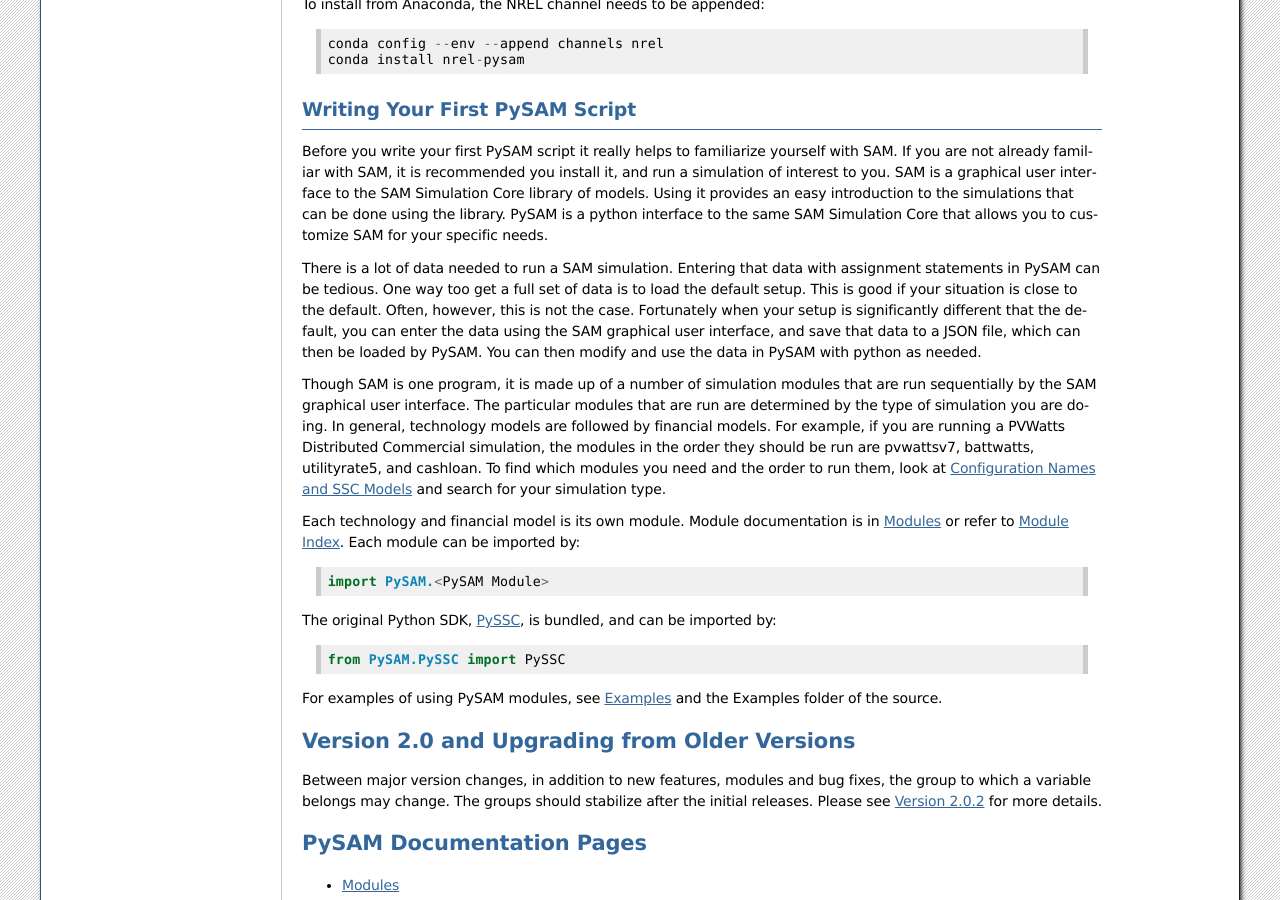
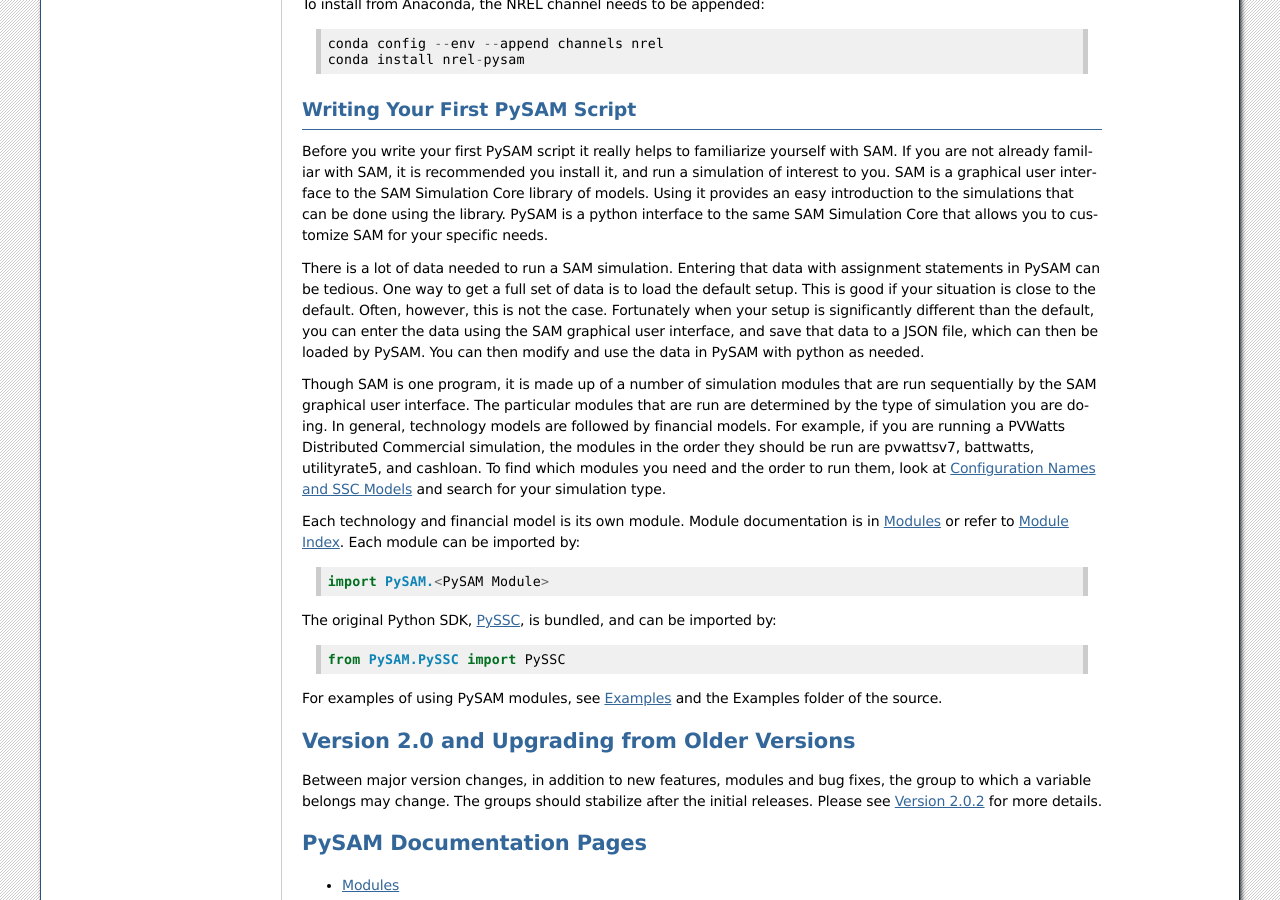
Before and after one commit to NREL/pysam, a Sphinx documentation site: the page built from docs/index.rst, in a window 1280 px wide and 900 px high, scrolled down 614 px. Built offline with Sphinx 7.4.7, drawn with Linux system fonts in a browser that asks for light colours.

Commit message:
minor doc edits

```diff
--- a/docs/Examples.rst
+++ b/docs/Examples.rst
@@ -12,9 +12,8 @@
 There are several ways to access a variable.  The subclass and variable names
 and descriptions are given in the :doc:`Models` documentation.
 
-Variables may be accessed directly as <class>.<subclass>.<variable>.  For
- example, the solar_resource_file which is part of the subclass SolarResource
- group in Pvwattsv7::
+Variables may be accessed directly as `<class>.<subclass>.<variable>`.
+For example, `the solar_resource_file` which is part of the subclass `SolarResource` group in Pvwattsv7::
 
     import PySAM.Pvwattsv7 as pv
 
--- a/docs/Import.rst
+++ b/docs/Import.rst
@@ -33,13 +33,14 @@
 ::
 
     json_file_path = 'pvwattsdistcomm.json'
-    with open(json_file_path) as f:
-            dic = json.load(f)
+    f = open(json_file_path)
+    dic = json.load(f)
 The next three lines make data structures for the models listed.
 ::
     pv_dat = pssc.dict_to_ssc_table(dic, "pvwattsv7")
     ur_dat = pssc.dict_to_ssc_table(dic, "utilityrate5")
     cl_dat = pssc.dict_to_ssc_table(dic, "cashloan")
+    f.close()
 
 Next we move that data into the model classes, starting with the
 first one to be executed, and then basing the subsequent ones on
--- a/docs/index.rst
+++ b/docs/index.rst
@@ -41,10 +41,9 @@
 yourself with SAM.  If you are not already familiar with SAM, it is recommended
 you install it, and run a simulation of interest to you.  SAM is a graphical user interface to the SAM Simulation Core library of models.  Using it provides an easy introduction to the simulations that can be done using the library.  PySAM is a python interface to the same SAM Simulation Core that allows you to customize SAM for your specific needs.
 
-There is a lot of data needed to run a SAM simulation.  Entering that data with assignment statements in PySAM can be tedious.  One way too get a full set of data is to load the default setup.  This is good if your situation is close to the default.  Often, however, this is not the case.  Fortunately when your setup is significantly different that the default, you can enter the data using the SAM graphical user interface, and save that data to a JSON file, which can then be loaded by PySAM. You can then modify and use the data in PySAM with python as needed.
+There is a lot of data needed to run a SAM simulation.  Entering that data with assignment statements in PySAM can be tedious.  One way to get a full set of data is to load the default setup.  This is good if your situation is close to the default.  Often, however, this is not the case.  Fortunately when your setup is significantly different than the default, you can enter the data using the SAM graphical user interface, and save that data to a JSON file, which can then be loaded by PySAM. You can then modify and use the data in PySAM with python as needed.
 
-Though SAM is one
-program, it is made up of a number of simulation modules that are run
+Though SAM is one program, it is made up of a number of simulation modules that are run
 sequentially by the SAM graphical user interface.  The particular modules that
 are run are determined by the type of simulation you are doing.  In general,
 technology models are followed by financial models.  For example,
```
